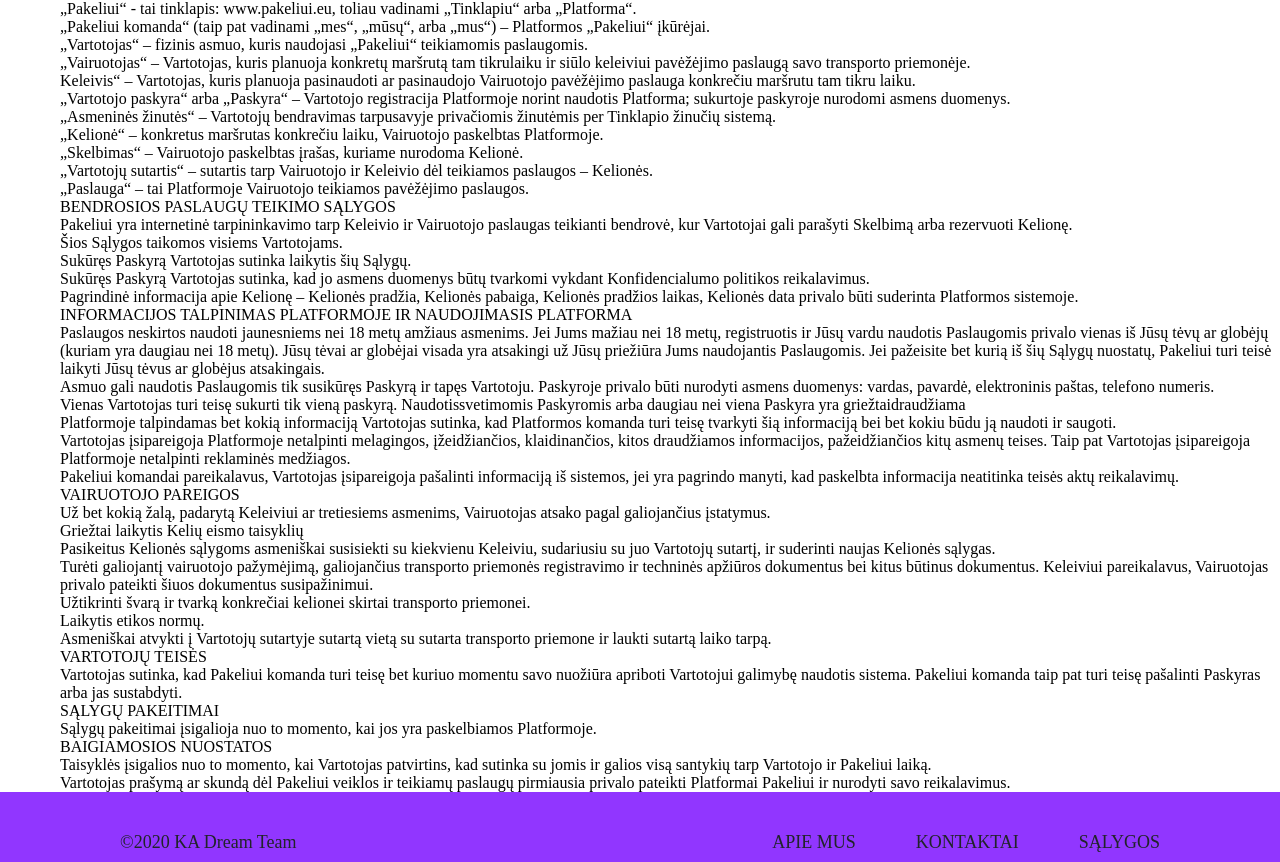
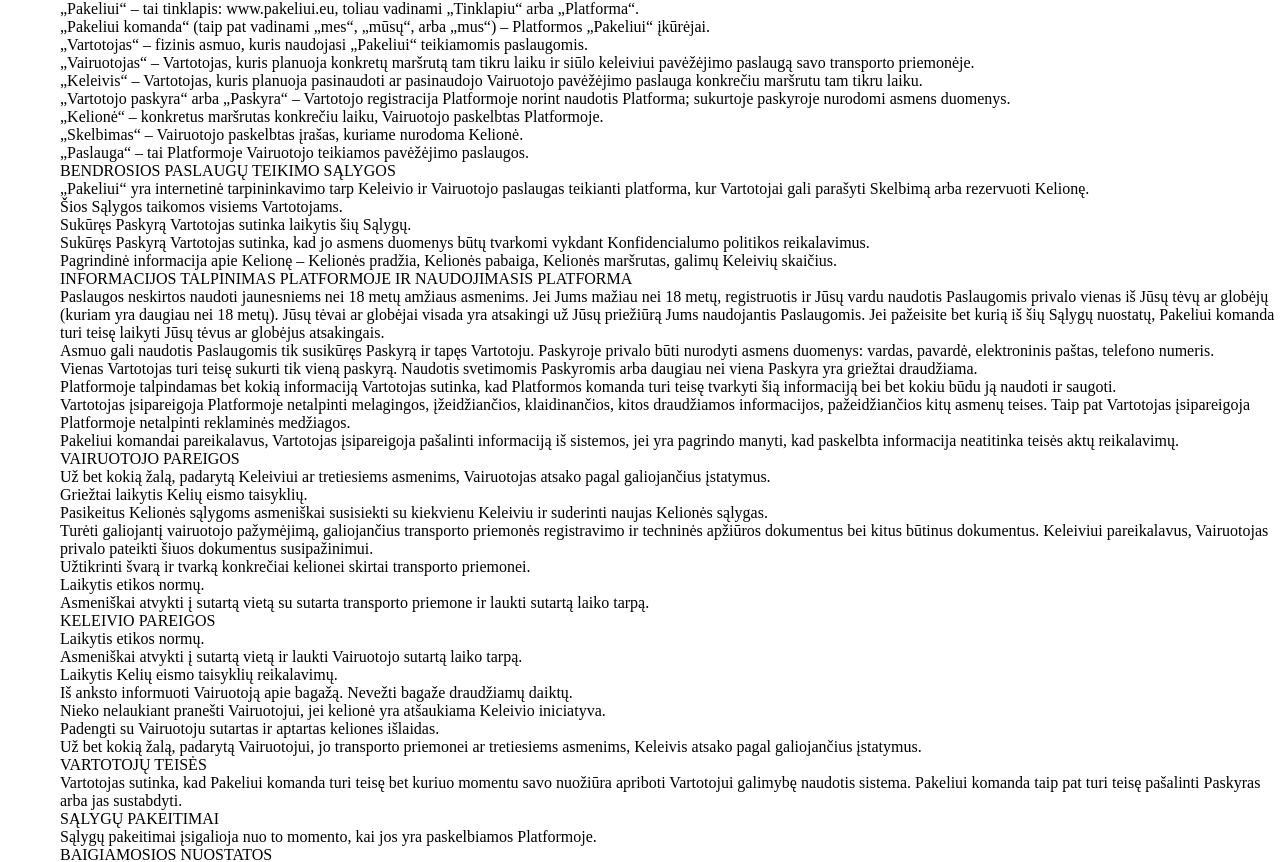
Before and after one commit to gameg0065/Pakeliui, a Vue app in the folder Front-end/: page /terms in a window 1280 px wide. Shown: the part 711-1573 px from the top of the page. Built offline with nearby package versions, Linux system fonts and the light colour scheme; a web font is replaced by a local one; what vue-js-modal would draw is missing.

Commit message:
update Terms page

```diff
--- a/Front-end/src/views/Terms.vue
+++ b/Front-end/src/views/Terms.vue
@@ -1,39 +1,36 @@
 <template>
   <div class="terms">
     <h2>Vartojimo sąlygos</h2>
-    <p> Naudodamiesi „Pakeliui“ teikiamomis paslaugomis, Jūs sutinkate būti saistomas šių sąlygų („Sąlygos“). Prieš naudojantis „Pakeliui“ paslaugomis, prašome atidžiai perskaityti toliau išdėstytas sąlygas. Jei jūs nesutinkate su sąlygomis, prašome nesinaudoti „Pakeliui“.
-    </p>
+    <p>Naudodamiesi „Pakeliui“ teikiamomis paslaugomis, Jūs sutinkate būti saistomas šių sąlygų („Sąlygos“).</p>
+    <p>Prieš naudojantis „Pakeliui“ paslaugomis, prašome atidžiai perskaityti toliau išdėstytas Sąlygas. Jei jūs nesutinkate su Sąlygomis, prašome nesinaudoti „Pakeliui“.</p>
     <ol>
       <li>APIBRĖŽIMAI</li>
       <ol>
-        <li>„Pakeliui“ - tai tinklapis: www.pakeliui.eu, toliau vadinami „Tinklapiu“ arba „Platforma“. </li>
-        <li>„Pakeliui komanda“ (taip pat vadinami „mes“, „mūsų“, arba „mus“) –  Platformos „Pakeliui“ įkūrėjai. </li>
-        <li>„Vartotojas“ – fizinis asmuo, kuris naudojasi „Pakeliui“ teikiamomis paslaugomis. </li>
-        <li>„Vairuotojas“ – Vartotojas, kuris planuoja konkretų maršrutą tam tikrulaiku ir siūlo keleiviui pavėžėjimo paslaugą savo transporto priemonėje. </li>
-        <li>Keleivis“ – Vartotojas, kuris planuoja pasinaudoti ar pasinaudojo Vairuotojo pavėžėjimo paslauga konkrečiu maršrutu tam tikru laiku.</li>
+        <li>„Pakeliui“ – tai tinklapis: www.pakeliui.eu, toliau vadinami „Tinklapiu“ arba „Platforma“.</li>
+        <li>„Pakeliui komanda“ (taip pat vadinami „mes“, „mūsų“, arba „mus“) – Platformos „Pakeliui“ įkūrėjai.</li>
+        <li>„Vartotojas“ – fizinis asmuo, kuris naudojasi „Pakeliui“ teikiamomis paslaugomis.</li>
+        <li>„Vairuotojas“ – Vartotojas, kuris planuoja konkretų maršrutą tam tikru laiku ir siūlo keleiviui pavėžėjimo paslaugą savo transporto priemonėje.</li>
+        <li>„Keleivis“ – Vartotojas, kuris planuoja pasinaudoti ar pasinaudojo Vairuotojo pavėžėjimo paslauga konkrečiu maršrutu tam tikru laiku.</li>
         <li>„Vartotojo paskyra“ arba „Paskyra“ – Vartotojo registracija Platformoje norint naudotis Platforma; sukurtoje paskyroje nurodomi asmens duomenys.</li>
-        <li>„Asmeninės žinutės“ – Vartotojų bendravimas tarpusavyje privačiomis žinutėmis per Tinklapio žinučių sistemą.</li>
-        <li>„Kelionė“ – konkretus maršrutas konkrečiu laiku, Vairuotojo paskelbtas Platformoje. </li>
-        <li>„Skelbimas“ – Vairuotojo paskelbtas įrašas, kuriame nurodoma Kelionė. </li>
-        <li>„Vartotojų sutartis“ – sutartis tarp Vairuotojo ir Keleivio dėl teikiamos paslaugos – Kelionės. </li>
+        <li>„Kelionė“ – konkretus maršrutas konkrečiu laiku, Vairuotojo paskelbtas Platformoje.</li>
+        <li>„Skelbimas“ – Vairuotojo paskelbtas įrašas, kuriame nurodoma Kelionė.</li>
         <li>„Paslauga“ – tai Platformoje Vairuotojo teikiamos pavėžėjimo paslaugos.</li>
       </ol>
 
       <li>BENDROSIOS PASLAUGŲ TEIKIMO SĄLYGOS</li>
       <ol>
-        <li>Pakeliui yra internetinė tarpininkavimo tarp Keleivio ir Vairuotojo paslaugas teikianti bendrovė, kur Vartotojai gali parašyti Skelbimą arba rezervuoti Kelionę.</li>
+        <li>„Pakeliui“ yra internetinė tarpininkavimo tarp Keleivio ir Vairuotojo paslaugas teikianti platforma, kur Vartotojai gali parašyti Skelbimą arba rezervuoti Kelionę.</li>
         <li>Šios Sąlygos taikomos visiems Vartotojams.</li>
         <li>Sukūręs Paskyrą Vartotojas sutinka laikytis šių Sąlygų.</li>
         <li>Sukūręs Paskyrą Vartotojas sutinka, kad jo asmens duomenys būtų tvarkomi vykdant Konfidencialumo politikos reikalavimus.</li>
-        <li>Pagrindinė informacija apie Kelionę – Kelionės pradžia, Kelionės pabaiga, Kelionės pradžios laikas, Kelionės data privalo būti suderinta Platformos sistemoje.
-        </li>
+        <li>Pagrindinė informacija apie Kelionę – Kelionės pradžia, Kelionės pabaiga, Kelionės maršrutas, galimų Keleivių skaičius.</li>
       </ol>
 
       <li>INFORMACIJOS TALPINIMAS PLATFORMOJE IR NAUDOJIMASIS PLATFORMA</li>
       <ol>
-        <li>Paslaugos neskirtos naudoti jaunesniems nei 18 metų amžiaus asmenims. Jei Jums mažiau nei 18 metų, registruotis ir Jūsų vardu naudotis Paslaugomis privalo vienas iš Jūsų tėvų ar globėjų (kuriam yra daugiau nei 18 metų). Jūsų tėvai ar globėjai visada yra atsakingi už Jūsų priežiūra Jums naudojantis Paslaugomis. Jei pažeisite bet kurią iš šių Sąlygų nuostatų, Pakeliui turi teisė laikyti Jūsų tėvus ar globėjus atsakingais. </li>
+        <li>Paslaugos neskirtos naudoti jaunesniems nei 18 metų amžiaus asmenims. Jei Jums mažiau nei 18 metų, registruotis ir Jūsų vardu naudotis Paslaugomis privalo vienas iš Jūsų tėvų ar globėjų (kuriam yra daugiau nei 18 metų). Jūsų tėvai ar globėjai visada yra atsakingi už Jūsų priežiūrą Jums naudojantis Paslaugomis. Jei pažeisite bet kurią iš šių Sąlygų nuostatų, Pakeliui komanda turi teisę laikyti Jūsų tėvus ar globėjus atsakingais.</li>
         <li>Asmuo gali naudotis Paslaugomis tik susikūręs Paskyrą ir tapęs Vartotoju. Paskyroje privalo būti nurodyti asmens duomenys: vardas, pavardė, elektroninis paštas, telefono numeris.</li>
-        <li>Vienas Vartotojas turi teisę sukurti tik vieną paskyrą. Naudotissvetimomis Paskyromis arba daugiau nei viena Paskyra yra griežtaidraudžiama</li>
+        <li>Vienas Vartotojas turi teisę sukurti tik vieną paskyrą. Naudotis svetimomis Paskyromis arba daugiau nei viena Paskyra yra griežtai draudžiama.</li>
         <li>Platformoje talpindamas bet kokią informaciją Vartotojas sutinka, kad Platformos komanda turi teisę tvarkyti šią informaciją bei bet kokiu būdu ją naudoti ir saugoti.</li>
         <li>Vartotojas įsipareigoja Platformoje netalpinti melagingos, įžeidžiančios, klaidinančios, kitos draudžiamos informacijos, pažeidžiančios kitų asmenų teises. Taip pat Vartotojas įsipareigoja Platformoje netalpinti reklaminės medžiagos.</li>
         <li>Pakeliui komandai pareikalavus, Vartotojas įsipareigoja pašalinti informaciją iš sistemos, jei yra pagrindo manyti, kad paskelbta informacija neatitinka teisės aktų reikalavimų.</li>
@@ -42,12 +39,23 @@
       <li>VAIRUOTOJO PAREIGOS</li>
       <ol>
         <li>Už bet kokią žalą, padarytą Keleiviui ar tretiesiems asmenims, Vairuotojas atsako pagal galiojančius įstatymus.</li>
-        <li>Griežtai laikytis Kelių eismo taisyklių</li>
-        <li>Pasikeitus Kelionės sąlygoms asmeniškai susisiekti su kiekvienu Keleiviu, sudariusiu su juo Vartotojų sutartį, ir suderinti naujas Kelionės sąlygas.</li>
+        <li>Griežtai laikytis Kelių eismo taisyklių.</li>
+        <li>Pasikeitus Kelionės sąlygoms asmeniškai susisiekti su kiekvienu Keleiviu ir suderinti naujas Kelionės sąlygas.</li>
         <li>Turėti galiojantį vairuotojo pažymėjimą, galiojančius transporto priemonės registravimo ir techninės apžiūros dokumentus bei kitus būtinus dokumentus. Keleiviui pareikalavus, Vairuotojas privalo pateikti šiuos dokumentus susipažinimui.</li>
         <li>Užtikrinti švarą ir tvarką konkrečiai kelionei skirtai transporto priemonei.</li>
         <li>Laikytis etikos normų.</li>
-        <li>Asmeniškai atvykti į Vartotojų sutartyje sutartą vietą su sutarta transporto priemone ir laukti sutartą laiko tarpą.</li>
+        <li>Asmeniškai atvykti į sutartą vietą su sutarta transporto priemone ir laukti sutartą laiko tarpą.</li>
+      </ol>
+
+      <li>KELEIVIO PAREIGOS</li>
+      <ol>
+        <li>Laikytis etikos normų.</li>
+        <li>Asmeniškai atvykti į sutartą vietą ir laukti Vairuotojo sutartą laiko tarpą.</li>
+        <li>Laikytis Kelių eismo taisyklių reikalavimų.</li>
+        <li>Iš anksto informuoti Vairuotoją apie bagažą. Nevežti bagaže draudžiamų daiktų.</li>
+        <li>Nieko nelaukiant pranešti Vairuotojui, jei kelionė yra atšaukiama Keleivio iniciatyva.</li>
+        <li>Padengti su Vairuotoju sutartas ir aptartas keliones išlaidas.</li>
+        <li>Už bet kokią žalą, padarytą Vairuotojui, jo transporto priemonei ar tretiesiems asmenims, Keleivis atsako pagal galiojančius įstatymus.</li>
       </ol>
 
       <li>VARTOTOJŲ TEISĖS</li>
@@ -57,15 +65,13 @@
 
       <li>SĄLYGŲ PAKEITIMAI</li>
       <ol>
-        <li>
-          Sąlygų pakeitimai įsigalioja nuo to momento, kai jos yra paskelbiamos Platformoje.
-        </li>
+        <li>Sąlygų pakeitimai įsigalioja nuo to momento, kai jos yra paskelbiamos Platformoje.</li>
       </ol>
 
       <li>BAIGIAMOSIOS NUOSTATOS</li>
       <ol>
-        <li>Taisyklės įsigalios nuo to momento, kai Vartotojas patvirtins, kad sutinka su jomis ir galios visą santykių tarp Vartotojo ir Pakeliui laiką.</li>
-        <li>Vartotojas prašymą ar skundą dėl Pakeliui veiklos ir teikiamų paslaugų pirmiausia privalo pateikti Platformai Pakeliui ir nurodyti savo reikalavimus.</li>
+        <li>Taisyklės įsigalios nuo to momento, kai Vartotojas patvirtins, kad sutinka su jomis ir galios visą santykių tarp Vartotojo ir Platformos laiką.</li>
+        <li>Vartotojas prašymą ar skundą dėl Platformos veiklos ir teikiamų paslaugų pirmiausia privalo pateikti Platformai ir nurodyti savo reikalavimus.</li>
       </ol>
     </ol>
   </div>
```
